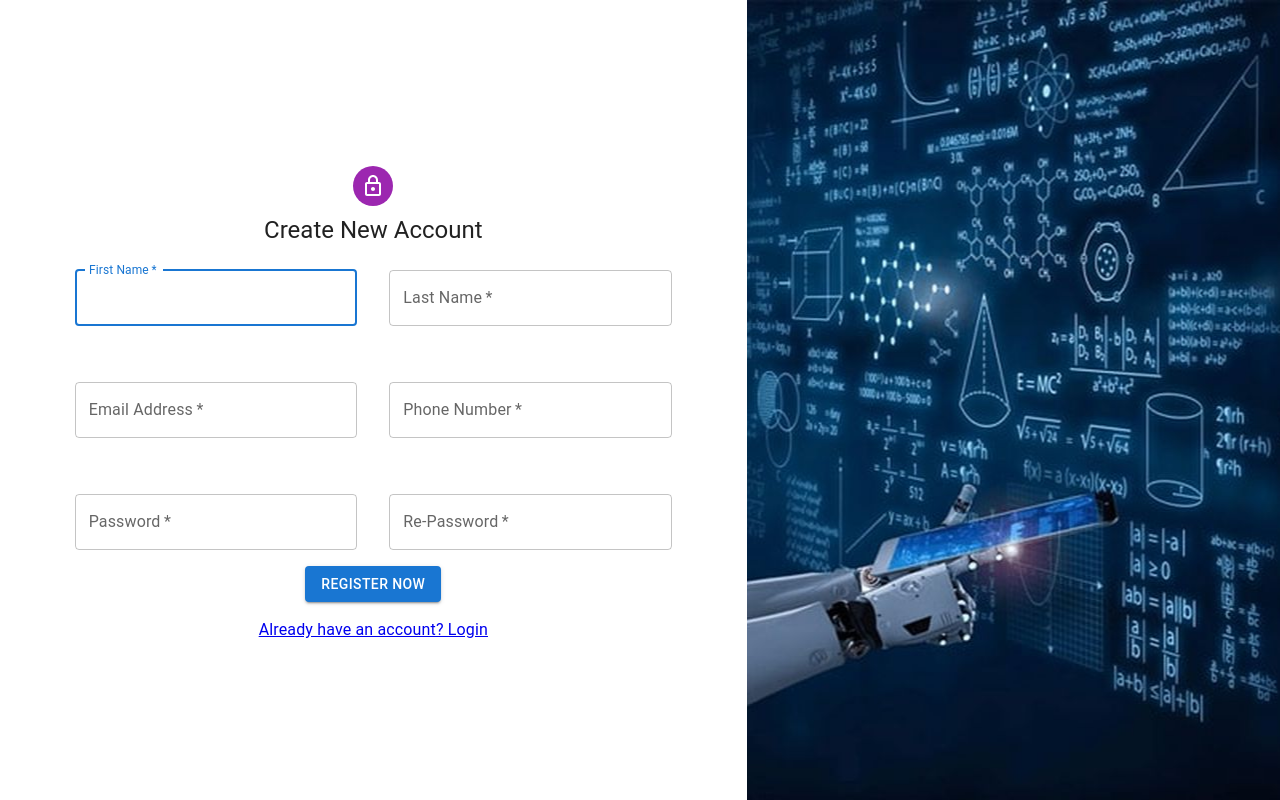
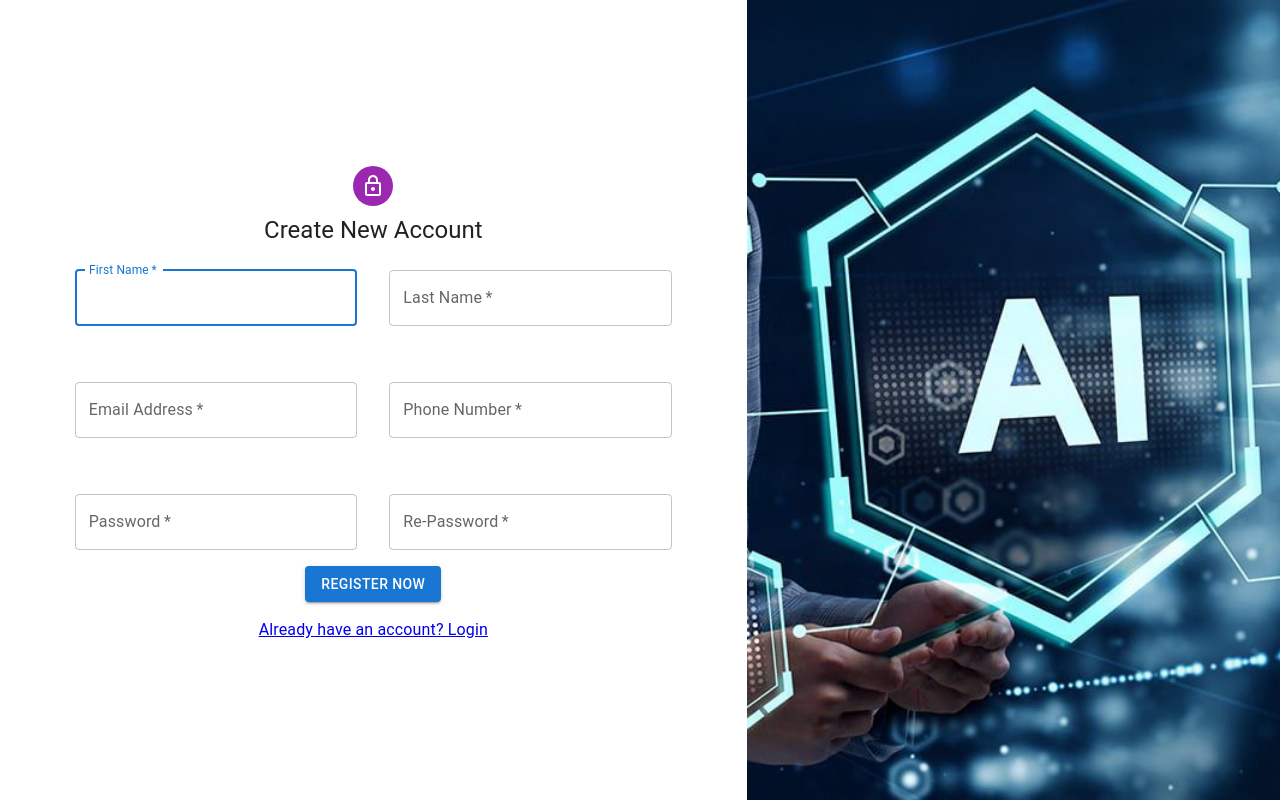
Before and after one commit to NabeelSohail-30/AI-Tools-Explorer, a React (Create React App) app in the folder client/myapp/: page /register in a window 1280 px wide. Built offline with nearby package versions, Linux system fonts and the light colour scheme.

Commit message:
registration page image change

```diff
--- a/client/myapp/src/components/register.jsx
+++ b/client/myapp/src/components/register.jsx
@@ -150,7 +150,7 @@ export default function Register() {
           sm={3}
           md={5}
           sx={{
-            backgroundImage: `url(${require("./Images/bg.jpg")})`,
+            backgroundImage: `url(${require("./Images/reg.jpg")})`,
             backgroundRepeat: "no-repeat",
             backgroundColor: (t) =>
               t.palette.mode === "light"
```
